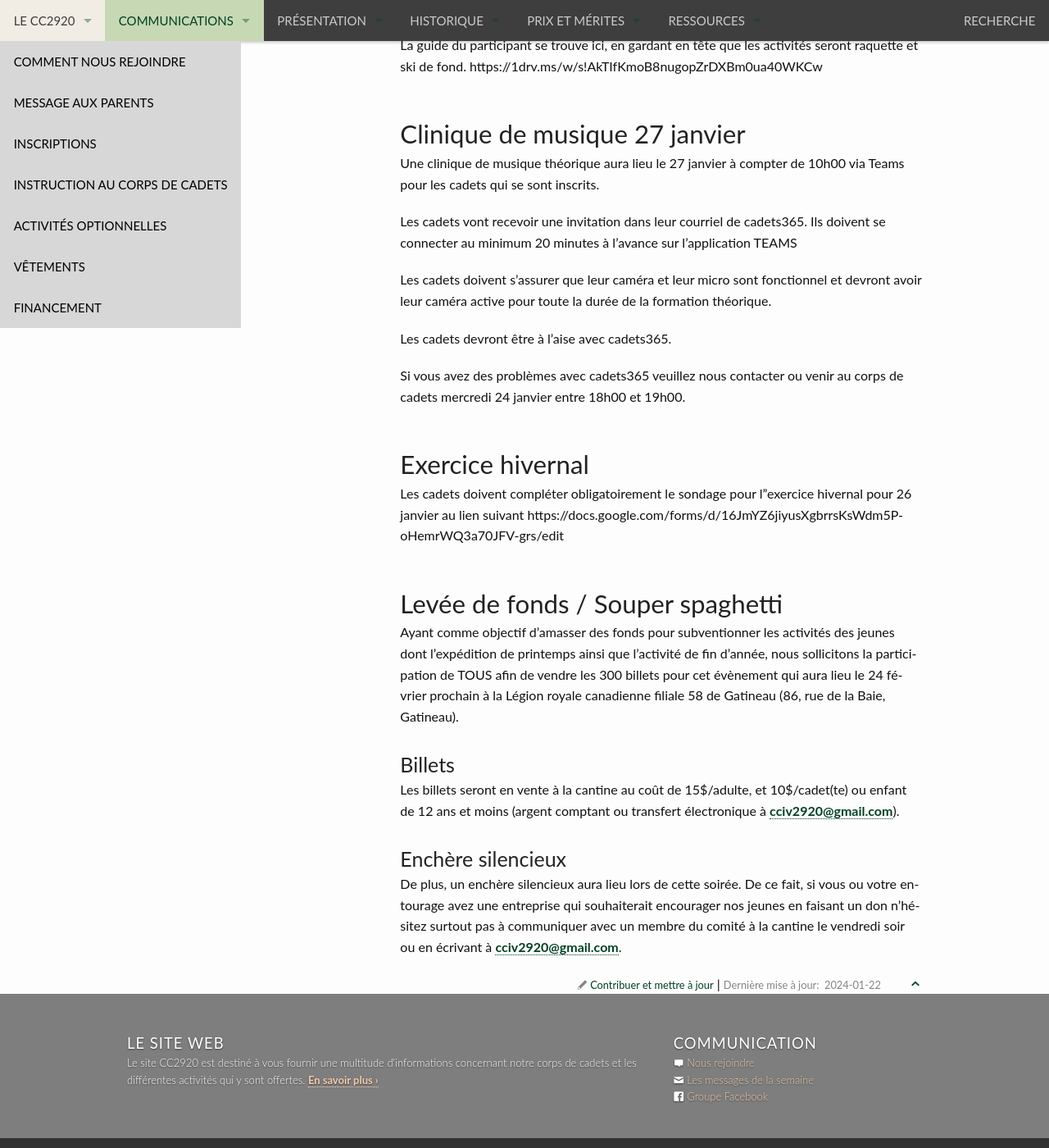
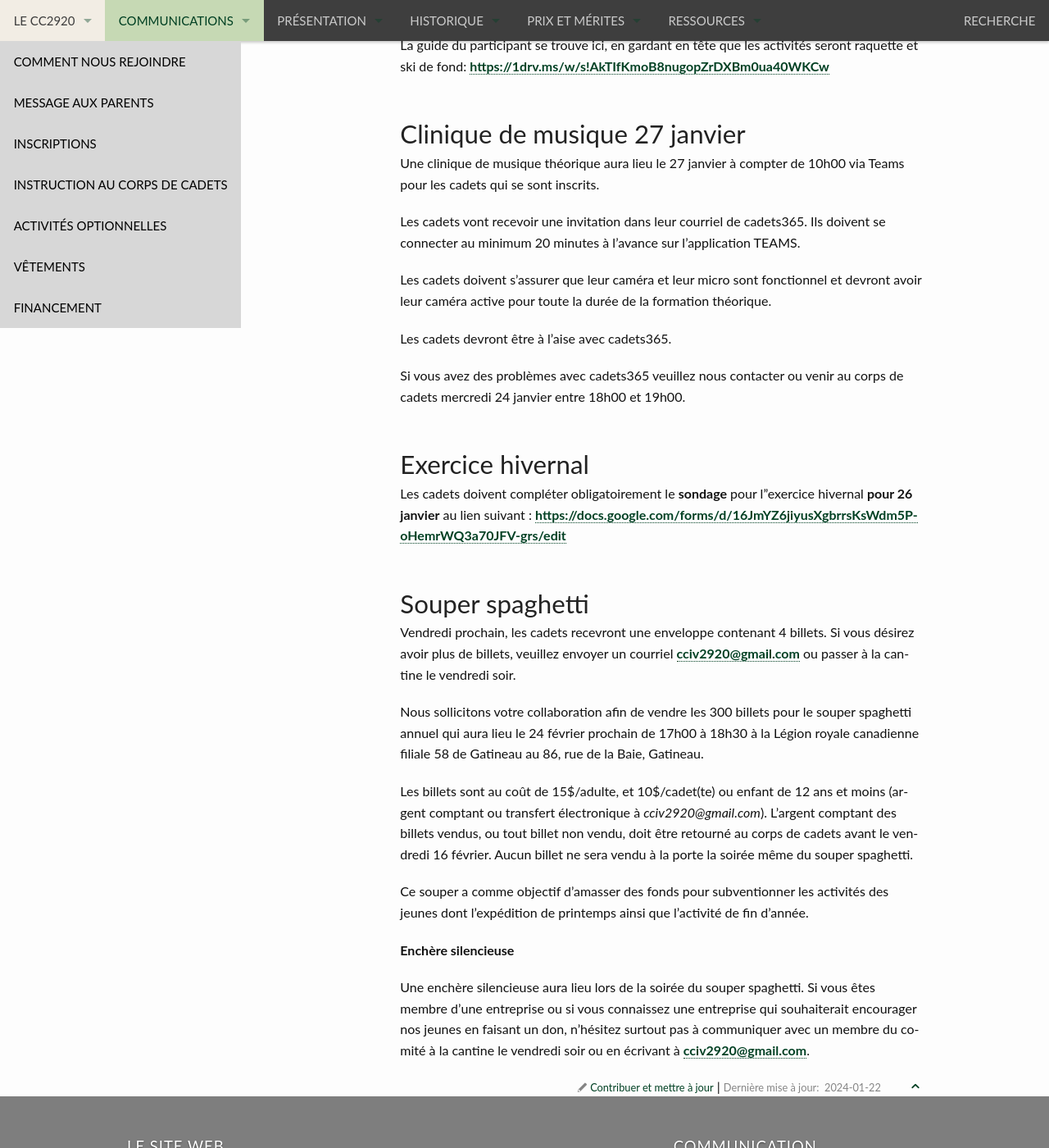
Before and after one commit to CC2920/web, a Jekyll site: the page built from _communications/messages.md, in a window 1280 px wide and 1400 px high, scrolled down 1847 px. Shown: the whole window at 82% size. Built offline with Jekyll 4.4.1, drawn with Linux system fonts in a browser that asks for light colours; some of the changed text lies outside the part shown.

Commit message:
Update messages.md
Mise à jour du message du souper spaghetti

```diff
--- a/_communications/messages.md
+++ b/_communications/messages.md
@@ -45,7 +45,7 @@ Les cadets qui apporterons une nouvelle inscription entre le 16 janvier et le 16
 
 Le responsable de la compétition a besoin de cadets et de parents pour aider à l'organisation de la compétition de biathlon régionale du 27 et 28 janvier.
 
-Veuillez compléter le formulaire https://forms.office.com/r/qBNj5danYK avant le 25 janvier, si vous désirez être bénévoles lors de la compétition.  Ceci s'addresse autant aux cadets et aux parents des cadets.
+Veuillez compléter le formulaire <https://forms.office.com/r/qBNj5danYK> avant le 25 janvier, si vous désirez être bénévoles lors de la compétition. Ceci s'addresse autant aux cadets et aux parents des cadets.
 
 Les personnes doivent être disponible de 8h00 à 17h00 le samedi et/ou le dimanche.
 
@@ -58,15 +58,15 @@ Le samedi 27 janvier sera pour la catégorie développement et le dimanche 28 ja
 
 Pour les niveaux or inscrits à l'expédition étoile or, le départ se fera à 19h le vendredi et le retour à 14h le dimanche.
 
-La guide du participant se trouve ici, en gardant en tête que les activités seront raquette et ski de fond.
-https://1drv.ms/w/s!AkTIfKmoB8nugopZrDXBm0ua40WKCw
+La guide du participant se trouve ici, en gardant en tête que les activités seront raquette et ski de fond:
+<https://1drv.ms/w/s!AkTIfKmoB8nugopZrDXBm0ua40WKCw>
 
 
 ## Clinique de musique 27 janvier
 
 Une clinique de musique théorique aura lieu le 27 janvier à compter de 10h00 via Teams pour les cadets qui se sont inscrits.
 
-Les cadets vont recevoir une invitation dans leur courriel de cadets365.  Ils doivent se connecter au minimum 20 minutes à l'avance sur l'application TEAMS
+Les cadets vont recevoir une invitation dans leur courriel de cadets365. Ils doivent se connecter au minimum 20 minutes à l'avance sur l'application TEAMS.
 
 Les cadets doivent s'assurer que leur caméra et leur micro sont fonctionnel et devront avoir leur caméra active pour toute la durée de la formation théorique.
 
@@ -77,16 +77,19 @@ Si vous avez des problèmes avec cadets365 veuillez nous contacter ou venir au c
 
 ## Exercice hivernal
 
-Les cadets doivent compléter obligatoirement le sondage pour l"exercice hivernal pour 26 janvier au lien suivant https://docs.google.com/forms/d/16JmYZ6jiyusXgbrrsKsWdm5P-oHemrWQ3a70JFV-grs/edit
+Les cadets doivent compléter obligatoirement le **sondage** pour l"exercice hivernal **pour 26 janvier** au lien suivant : <https://docs.google.com/forms/d/16JmYZ6jiyusXgbrrsKsWdm5P-oHemrWQ3a70JFV-grs/edit>
 
 
-## Levée de fonds / Souper spaghetti
+## Souper spaghetti
 
-Ayant comme objectif d'amasser des fonds pour subventionner les activités des jeunes dont l'expédition de printemps ainsi que l'activité de fin d'année, nous sollicitons la participation de TOUS afin de vendre les 300 billets pour cet évènement qui aura lieu le 24 février prochain à la Légion royale canadienne filiale 58 de Gatineau (86, rue de la Baie, Gatineau).
+Vendredi prochain, les cadets recevront une enveloppe contenant 4 billets. Si vous désirez avoir plus de billets, veuillez envoyer un courriel <cciv2920@gmail.com> ou passer à la cantine le vendredi soir.
 
-### Billets
+Nous sollicitons votre collaboration afin de vendre les 300 billets pour le souper spaghetti annuel qui aura lieu le 24 février prochain de 17h00 à 18h30 à la Légion royale canadienne filiale 58 de Gatineau au 86, rue de la Baie, Gatineau.
 
-Les billets seront en vente à la cantine au coût de 15$/adulte, et 10$/cadet(te) ou enfant de 12 ans et moins (argent comptant ou transfert électronique à <cciv2920@gmail.com>).
+Les billets sont au coût de 15$/adulte, et 10$/cadet(te) ou enfant de 12 ans et moins (argent comptant ou transfert électronique à *cciv2920@gmail.com*). L’argent comptant des billets vendus, ou tout billet non vendu, doit être retourné au corps de cadets avant le vendredi 16 février. Aucun billet ne sera vendu à la porte la soirée même du souper spaghetti.
 
-### Enchère silencieux
-De plus, un enchère silencieux aura lieu lors de cette soirée. De ce fait, si vous ou votre entourage avez une entreprise qui souhaiterait encourager nos jeunes en faisant un don n'hésitez surtout pas à communiquer avec un membre du comité à la cantine le vendredi soir ou en écrivant à <cciv2920@gmail.com>.
+Ce souper a comme objectif d’amasser des fonds pour subventionner les activités des jeunes dont l’expédition de printemps ainsi que l’activité de fin d’année.
+
+**Enchère silencieuse**
+
+Une enchère silencieuse aura lieu lors de la soirée du souper spaghetti. Si vous êtes membre d’une entreprise ou si vous connaissez une entreprise qui souhaiterait encourager nos jeunes en faisant un don, n’hésitez surtout pas à communiquer avec un membre du comité à la cantine le vendredi soir ou en écrivant à <cciv2920@gmail.com>.
```
